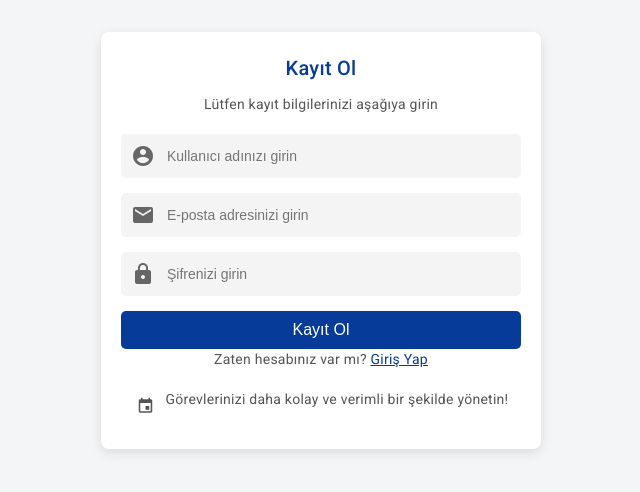
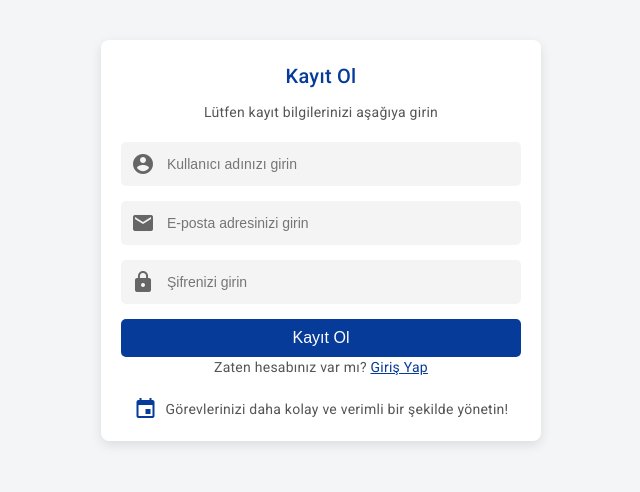
Before and after one commit to ParanoidAndroid5/task-manager-web-app, an Angular app: page /register in a window 1280 px wide. Shown: the part 160-652 px from the top of the page, without its empty margins (319-959 px from the left). Built offline with nearby package versions, Linux system fonts and the light colour scheme.

Commit message:
refactor register calender icon

```diff
--- a/src/app/components/register/register.component.scss
+++ b/src/app/components/register/register.component.scss
@@ -76,12 +76,18 @@
         display: flex;
         align-items: center;
         justify-content: center;
-      gap: 8px;
         margin-top: 20px;
-      color: #555;
+        color: #666;
 
         .calendar-icon {
-        font-size: 18px;
+          font-size: 24px;
+          color: #073b9a;
+          margin-right: 8px;
+        }
+
+        p {
+          margin: 0;
+          font-size: 14px;
         }
       }
   }
```
Lines whose indentation alone changed are shown as unchanged.
